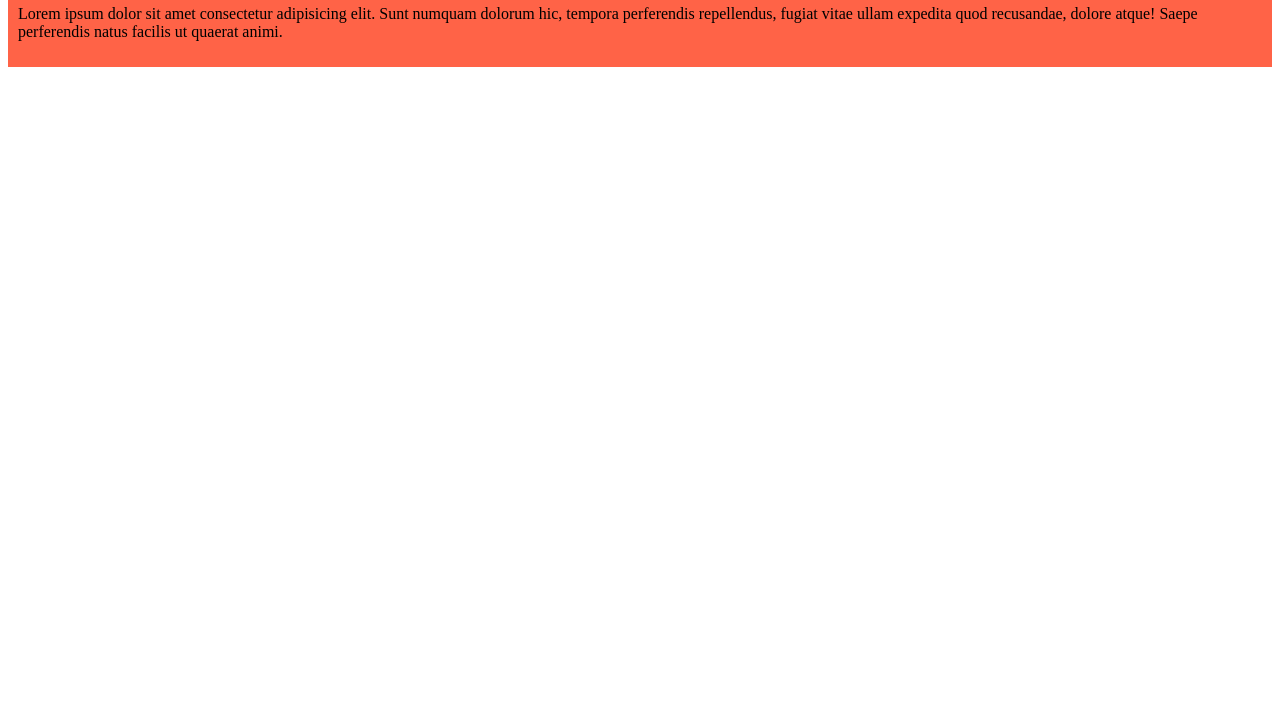
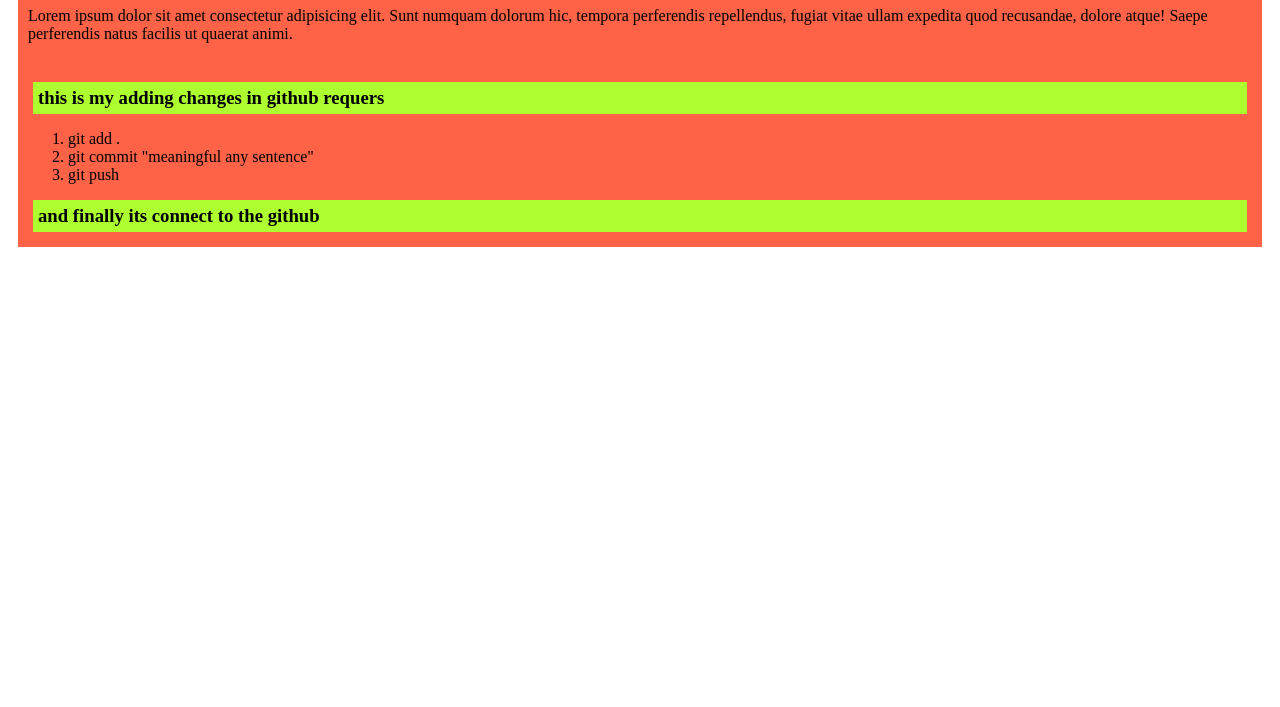
Before and after one commit to shahanhar/my-simple-website, a plain HTML site: page index.html in a window 1280 px wide. Shown: the part 93-800 px from the top of the page. Drawn offline with Linux system fonts and the light colour scheme.

Commit message:
added the second website

```diff
--- a/index.html
+++ b/index.html
@@ -10,6 +10,14 @@
     <div>
         <h1>this is my first website</h1>
         <p>Lorem ipsum dolor sit amet consectetur adipisicing elit. Sunt numquam dolorum hic, tempora perferendis repellendus, fugiat vitae ullam expedita quod recusandae, dolore atque! Saepe perferendis natus facilis ut quaerat animi.</p>
+        <br>
+        <h3>this is my adding changes in github requers</h3>
+        <ol>
+            <li>git add .</li>
+            <li>git commit "meaningful any sentence"</li>
+            <li>git push</li>
+        </ol>
+        <h3>and finally its connect to the github</h3>
     </div>
 </body>
 </html>
--- a/style/blog.css
+++ b/style/blog.css
@@ -1,4 +1,10 @@
 div{
     background-color: tomato;
     padding: 10px;
+    margin: 10px;
 }
+h3{
+    background-color: greenyellow;
+    padding: 5px;
+    margin: 5px;
+}
```
